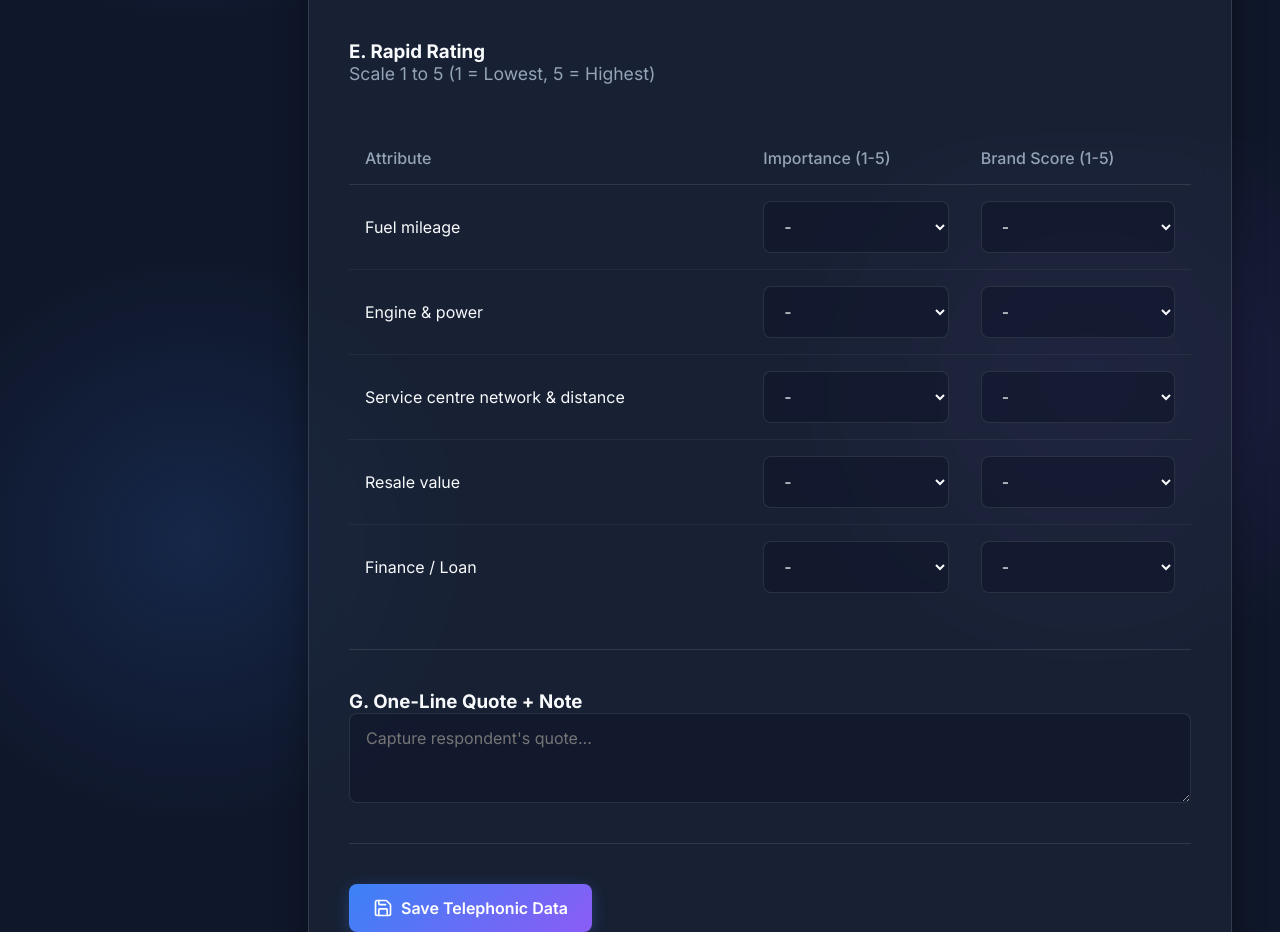
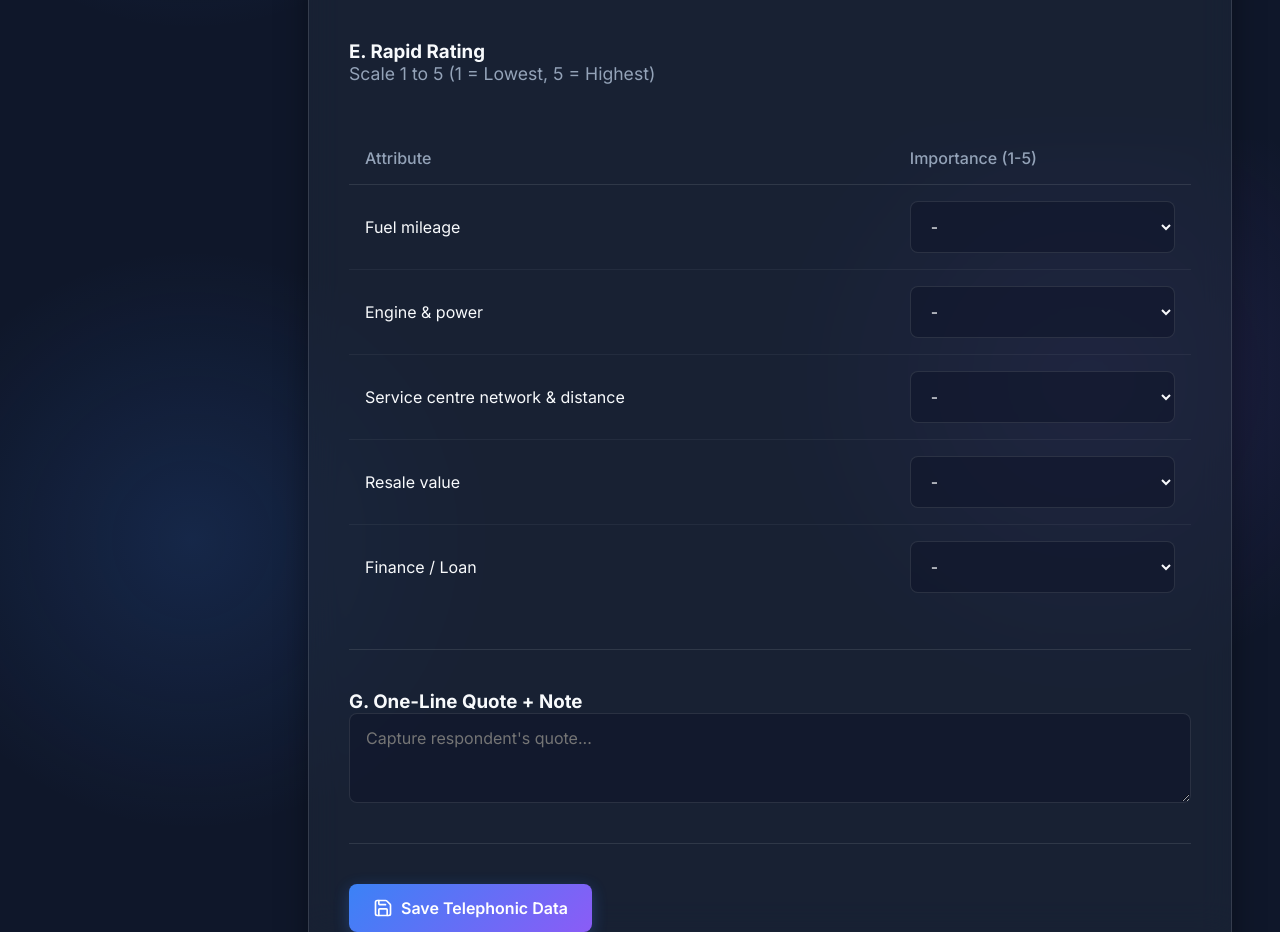
Before and after one commit to Ratnawat-01/eicherstudy, a React (Vite) app: page /#/form/telephonic in a window 1280 px wide. Shown: the part 1460-2392 px from the top of the page. Built offline with nearby package versions, Linux system fonts and the light colour scheme.

Commit message:
Unified 15 attribute columns, added loss reason fields, removed Brand Score

```diff
--- a/src/pages/InPersonForm.jsx
+++ b/src/pages/InPersonForm.jsx
@@ -22,7 +22,7 @@ const attributes = [
 ];
 
 const initRatings = () =>
-  attributes.reduce((acc, { key }) => ({ ...acc, [key]: { importance: '', score: '' } }), {});
+  attributes.reduce((acc, { key }) => ({ ...acc, [key]: { importance: '' } }), {});
 
 function InPersonForm() {
   const [formData, setFormData] = useState({
@@ -386,7 +386,6 @@ function InPersonForm() {
                 <tr>
                   <th>Attribute</th>
                   <th>Importance (1-5)</th>
-                  <th>Brand Score (1-5)</th>
                 </tr>
               </thead>
               <tbody>
@@ -395,12 +394,6 @@ function InPersonForm() {
                     <td>{label}</td>
                     <td>
                       <select value={formData.ratings[key].importance} onChange={(e) => handleRatingChange(key, 'importance', e.target.value)}>
-                        <option value="">-</option>
-                        {[1,2,3,4,5].map(n => <option key={n} value={n}>{n}</option>)}
-                      </select>
-                    </td>
-                    <td>
-                      <select value={formData.ratings[key].score} onChange={(e) => handleRatingChange(key, 'score', e.target.value)}>
                         <option value="">-</option>
                         {[1,2,3,4,5].map(n => <option key={n} value={n}>{n}</option>)}
                       </select>
--- a/src/pages/TelephonicForm.jsx
+++ b/src/pages/TelephonicForm.jsx
@@ -32,7 +32,7 @@ const attributes = [
 
 // Initialize all 15 keys in ratings (only 5 shown in UI, rest stay blank)
 const initRatings = () =>
-  allAttributeKeys.reduce((acc, key) => ({ ...acc, [key]: { importance: '', score: '' } }), {});
+  allAttributeKeys.reduce((acc, key) => ({ ...acc, [key]: { importance: '' } }), {});
 
 function TelephonicForm() {
   const [formData, setFormData] = useState({
@@ -325,7 +325,6 @@ function TelephonicForm() {
                 <tr>
                   <th>Attribute</th>
                   <th>Importance (1-5)</th>
-                  <th>Brand Score (1-5)</th>
                 </tr>
               </thead>
               <tbody>
@@ -334,12 +333,6 @@ function TelephonicForm() {
                     <td>{label}</td>
                     <td>
                       <select value={formData.ratings[key].importance} onChange={(e) => handleRatingChange(key, 'importance', e.target.value)}>
-                        <option value="">-</option>
-                        {[1,2,3,4,5].map(n => <option key={n} value={n}>{n}</option>)}
-                      </select>
-                    </td>
-                    <td>
-                      <select value={formData.ratings[key].score} onChange={(e) => handleRatingChange(key, 'score', e.target.value)}>
                         <option value="">-</option>
                         {[1,2,3,4,5].map(n => <option key={n} value={n}>{n}</option>)}
                       </select>
```
Also changed, not shown: 1 other file (tests, documents, lock files or other folders).
